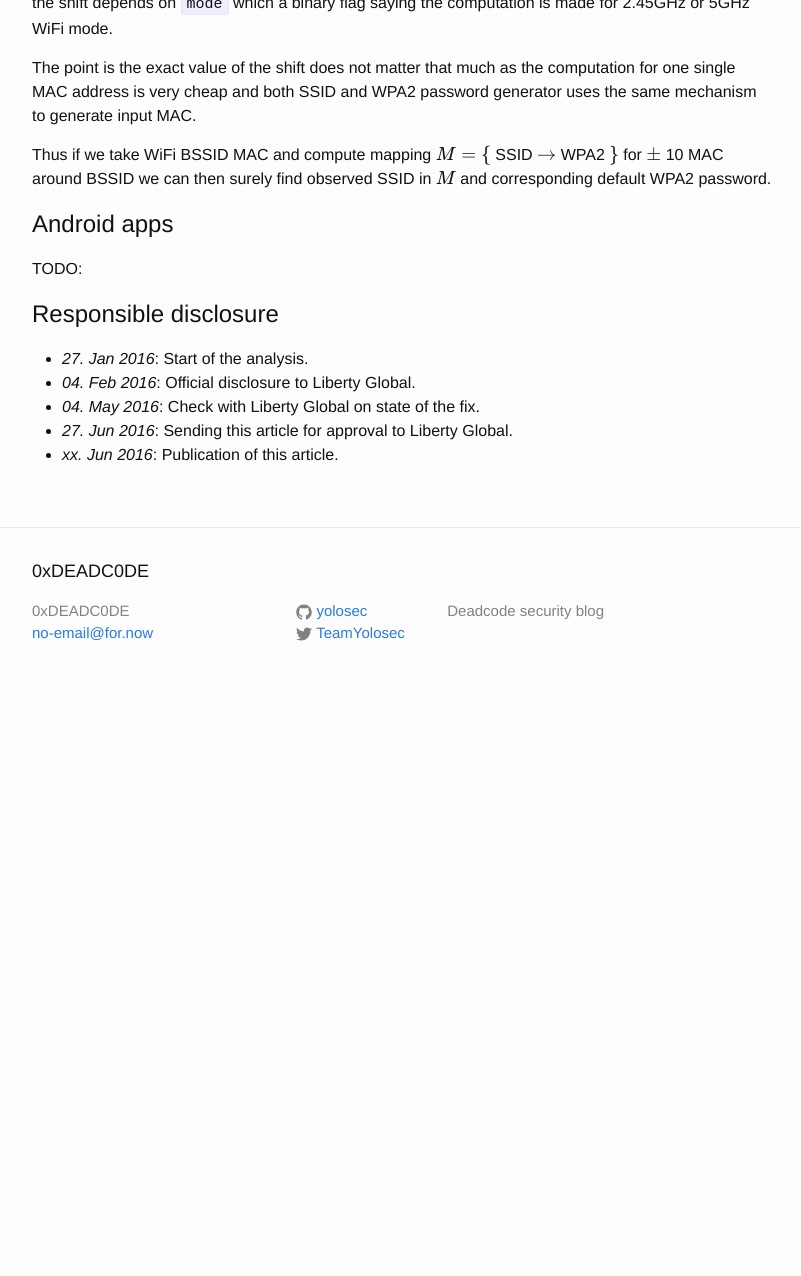
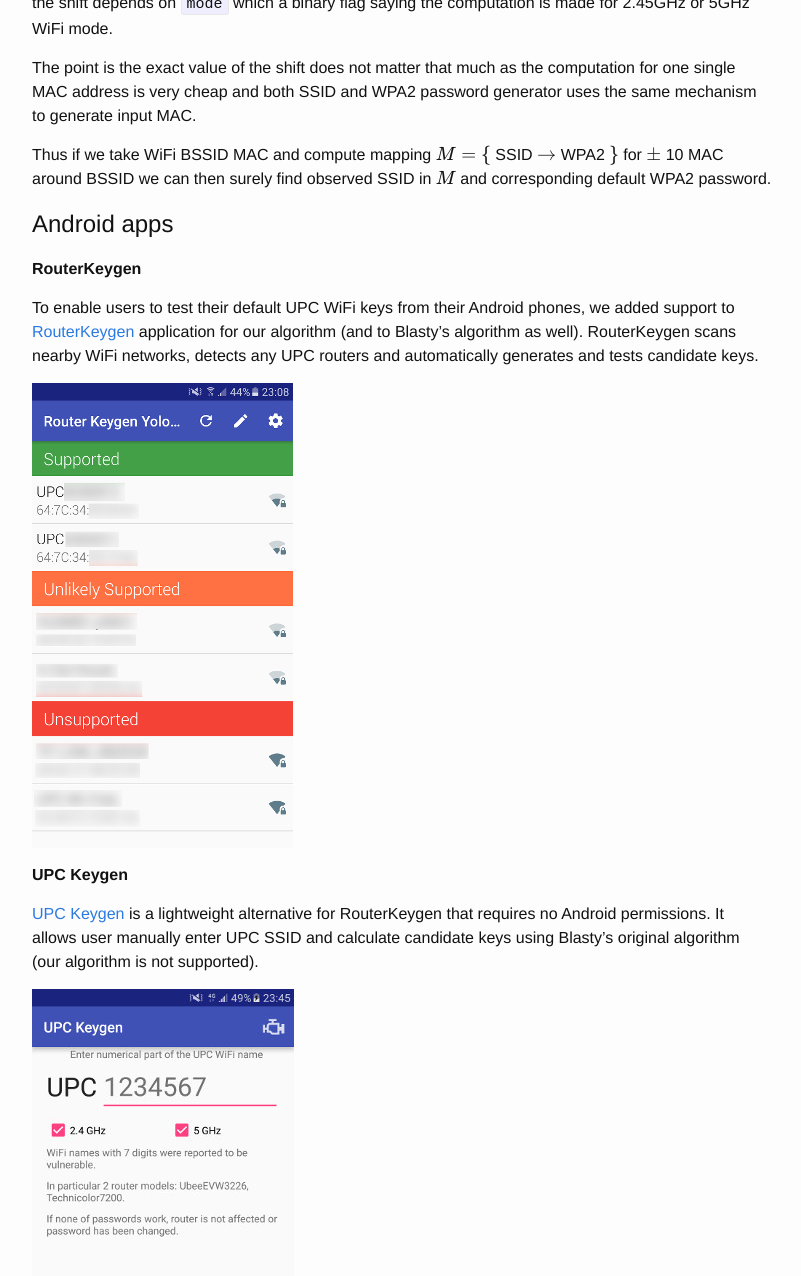
Before and after one commit to yolosec/deadcodeBlog, a Jekyll site: the page built from _posts/2016-06-14-UPC-UBEE-EVW3226-WPA2-RExing.markdown, in a window 1280 px wide and 1400 px high, scrolled down 22964 px. Shown: the top 1276 px of the window, without its empty margins (238-1039 px from the left). Built offline with Jekyll 4.4.1, drawn with Linux system fonts in a browser that asks for light colours; formulas are drawn with MathJax 3; before the commit the page ends 23669 px from its top, so only the background shows below that.

Commit message:
Android apps description added.

```diff
--- a/_posts/2016-06-14-UPC-UBEE-EVW3226-WPA2-RExing.markdown
+++ b/_posts/2016-06-14-UPC-UBEE-EVW3226-WPA2-RExing.markdown
@@ -726,7 +726,18 @@ for \\( \pm \\) 10 MAC around BSSID we can then surely find observed SSID in \\(
  WPA2 password.
 
 # Android apps
-TODO:
+
+**RouterKeygen**
+
+To enable users to test their default UPC WiFi keys from their Android phones, we added support to [RouterKeygen](https://github.com/routerkeygen/routerkeygenAndroid) application for our algorithm (and to Blasty's algorithm as well). RouterKeygen scans nearby WiFi networks, detects any UPC routers and automatically generates and tests candidate keys.
+
+[![RouterKeygen Yolosec](/static/ubee/routerkeygen_screen.jpg)](/static/ubee/routerkeygen_screen.jpg)
+
+**UPC Keygen**
+
+[UPC Keygen](https://github.com/yolosec/upcKeygen) is a lightweight alternative for RouterKeygen that requires no Android permissions. It allows user manually enter UPC SSID and calculate candidate keys using Blasty's original algorithm (our algorithm is not supported).
+
+[![RouterKeygen Yolosec](/static/ubee/upckeygen_screen.jpg)](/static/ubee/upckeygen_screen.jpg)
 
 # Responsible disclosure
 
```
Also changed, not shown: static/ubee/routerkeygen_screen.jpg (added), static/ubee/upckeygen_screen.jpg (added).
